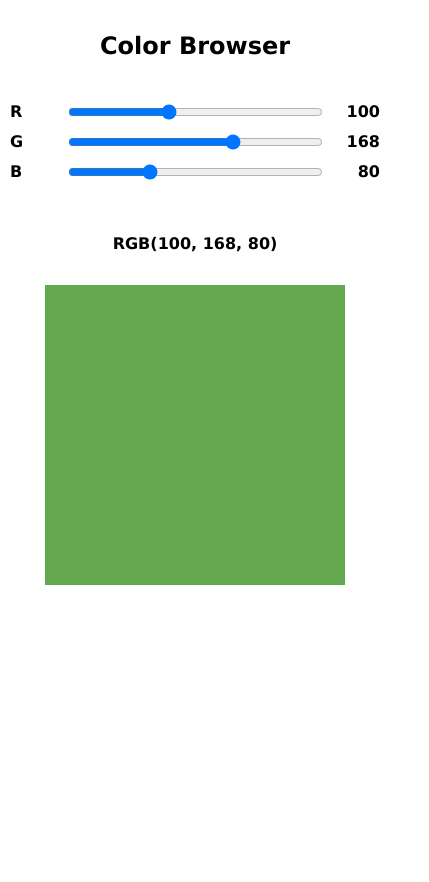
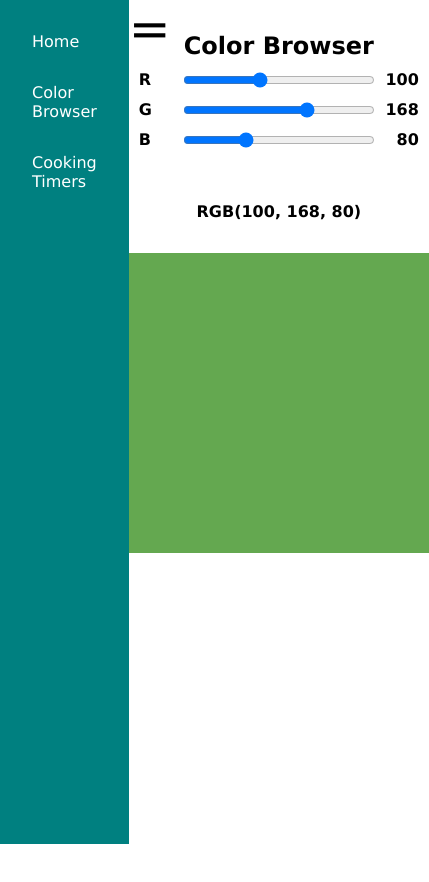
Before and after one commit to Pumala/react-playground, a React (Create React App) app: page /color-browser in a window 390 px wide. Shown: the top 882 px of the page, 429 px wide, since content can reach past the window. After the commit the page ends 844 px from the top, so only its background shows below. Built offline with nearby package versions, Linux system fonts and the light colour scheme.

Commit message:
add more styling

```diff
--- a/src/App.js
+++ b/src/App.js
@@ -1,4 +1,4 @@
-import React, { Component } from 'react';
+import React, { useState } from 'react';
 import LeftSideNav from './components/LeftSideNav/LeftSideNav';
 import Home from './components/Home/Home';
 import ColorBrowser from './components/ColorBrowserApp/ColorBrowser/ColorBrowser';
@@ -6,15 +6,28 @@ import CookingTimers from './components/CookingTimersApp/CookingTimers/CookingTi
 import { BrowserRouter as Router, Route } from 'react-router-dom';
 import './App.scss';
 
-class App extends Component {
-  render() {
+const App = () => {
+
+  const [toggleMenu, setToggleMenu] = useState(false);
+
+  const togglingMenu = () => {
+    setToggleMenu(!toggleMenu);
+  }
+
   return (
     <Router>
       <section className="App container">
         <div className="content">
           <LeftSideNav
             className="sidebar"
+            toggleMenu={toggleMenu}
           />
+          <header>
+            <span
+              className="toggle-menu-button"
+              onClick={() => togglingMenu()}
+            >=</span>
+          </header>
           <main className="main-view">
             <Route exact path="/" component={Home} />
             <Route path="/color-browser" component={ColorBrowser} />
@@ -25,6 +38,36 @@ class App extends Component {
     </Router>
   );
 }
-}
 
 export default App;
+
+// class App extends Component {
+//   toggleMenu = () => {
+
+//   }
+//   render() {
+//     return (
+//       <Router>
+//         <section className="App container">
+//           <div className="content">
+//             <LeftSideNav
+//               className="sidebar"
+//             />
+//             <header>
+//               <span
+//                 onClick={() => toggleMenu()}
+//               >=</span>
+//             </header>
+//             <main className="main-view">
+//               <Route exact path="/" component={Home} />
+//               <Route path="/color-browser" component={ColorBrowser} />
+//               <Route path="/cooking-timers" component={CookingTimers} />
+//             </main>
+//           </div>
+//         </section>
+//       </Router>
+//     );
+//   }
+// }
+
+// export default App;
--- a/src/App.scss
+++ b/src/App.scss
@@ -20,12 +20,30 @@
         }
     }
 }
+.sidebar {
+    position: absolute;
+    height: 100vh;
+}
 
-/* .header {
+header {
     height: 8vh;
-    background-color: palegreen;
-} */
+    .toggle-menu-button {
+        display: none;
+    }
+}
 
-h1, h2, h3, h4 {
-    margin: 0;
+@media screen and (max-width: 400px) {
+    header {
+        .toggle-menu-button {
+            display: block;
+            position: absolute;
+            font-size: 50px;
+            // color: #fff;
+        }
+    }
+    .left-sidebar {
+        // display: none;
+        position: absolute;
+        height: 100vh;
+    }
 }
--- a/src/components/ColorBrowserApp/ColorBrowser/ColorBrowser.js
+++ b/src/components/ColorBrowserApp/ColorBrowser/ColorBrowser.js
@@ -48,11 +48,13 @@ const ColorBrowser = () => {
     return (
         <div className="color-browser-app">
             <div className="content">
-                <h1>{title}</h1>
-                <ColorSliders
-                    colors={colors}
-                    updateColorValue={updateColorValue}
+                <div>
+                    <h1>{title}</h1>
+                    <ColorSliders
+                        colors={colors}
+                        updateColorValue={updateColorValue}
                 />
+                </div>
                 <RGBDisplayer
                     colors={colors}
                 />
--- a/src/components/ColorBrowserApp/ColorBrowser/ColorBrowser.scss
+++ b/src/components/ColorBrowserApp/ColorBrowser/ColorBrowser.scss
@@ -2,12 +2,13 @@
 
 .color-browser-app {
     // @extend %center-content;
-    display: grid;
-    height: 100vh;
+    // display: grid;
+    // height: 100vh;
     > .content {
         // grid-column-start: 1;
         text-align: center;
         width: 100%;
+        padding-top: 2rem;
        > h1 {
             padding: 2rem 0;
         }
--- a/src/components/ColorBrowserApp/RGBDisplayer/RGBDisplayer.js
+++ b/src/components/ColorBrowserApp/RGBDisplayer/RGBDisplayer.js
@@ -4,8 +4,8 @@ import styled, { css } from 'styled-components';
 import ColorValueDisplayer from '../ColorValueDisplayer/ColorValueDisplayer';
 
 const Container = styled.div`
-    width: 100%;
-    height: 100%;
+    // width: 100%;
+    // height: 100%;
 `
 
 const Box = styled(Container)`
@@ -13,6 +13,8 @@ const Box = styled(Container)`
     max-width: 300px;
     max-height: 300px;
     margin: 0 auto;
+    width: 300px;
+    height: 300px;
 `
 
 const Text = styled.p`
--- a/src/components/CookingTimersApp/CookingTimers/CookingTimers.js
+++ b/src/components/CookingTimersApp/CookingTimers/CookingTimers.js
@@ -211,7 +211,7 @@ const CookingTimersPage = () => {
                 <button
                     onClick={() => addTimer()}
                 >
-                <span>+</span>
+                    <span>+</span>
                 </button>
                 <Timers
                 timers={timers}
--- a/src/components/CookingTimersApp/CookingTimers/CookingTimers.scss
+++ b/src/components/CookingTimersApp/CookingTimers/CookingTimers.scss
@@ -2,15 +2,16 @@
 
 .cooking-timers-app {
     // @extend %center-content;
-    display: grid;
+    // display: grid;
     height: 100vh;
+    overflow: scroll;
     // justify-items: center;
     > .content {
         overflow: scroll;
-        padding-top: 4rem;
+        // padding-top: 4rem;
         // width: 100%;
         text-align: center;
-        margin: 10px;
+        // margin: 10px;
         > h1 {
             display: inline-block;
         }
--- a/src/components/LeftSideNav/LeftSideNav.js
+++ b/src/components/LeftSideNav/LeftSideNav.js
@@ -2,9 +2,13 @@ import React, { useSet } from 'react';
 import { Link } from 'react-router-dom';
 import './LeftSideNav.scss';
 
-const LeftSideNav = () => {
+const LeftSideNav = ({toggleMenu}) => {
+
+    console.log('toggling away...', toggleMenu);
+
     return (
-        <nav className="left-sidebar">
+        <nav
+            className={"left-sidebar" && toggleMenu ? "show" : "hide"}>
             <ul>
                 <li>
                     <Link
--- a/src/components/LeftSideNav/LeftSideNav.scss
+++ b/src/components/LeftSideNav/LeftSideNav.scss
@@ -1,13 +1,19 @@
 
-.left-sidebar {
+nav {
     /* height: 100%; */
     background: teal;
     /* max-width: 200px;
     position: absolute; */
-    padding: 2em;
+
+    & .show {
+        display: block;
+    }
+    & .hide {
+        display: none;
+    }
     ul {
         margin: 0;
-        padding: 0;
+        padding: 2rem;
         list-style-type: none;
         li {
             margin-bottom: 2em;
@@ -19,8 +25,10 @@
     }
 }
 
-@media screen and (max-width: 400px) {
-    .left-sidebar {
-        display: none;
+@media screen and (min-width: 400px) {
+    nav{
+        display: block;
+        // position: absolute;
+        height: 100vh;
     }
 }
--- a/src/styles/base/_base.scss
+++ b/src/styles/base/_base.scss
@@ -19,6 +19,10 @@ p {
     margin: 0;
 }
 
+h1, h2, h3, h4 {
+    margin: 0;
+}
+
 
 
 @media screen and (min-width: 760px) {
```
Lines whose indentation alone changed are shown as unchanged.
